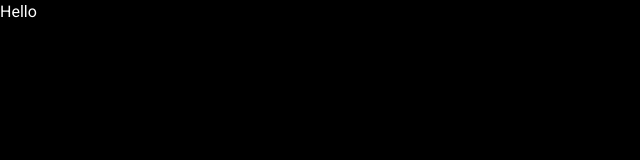
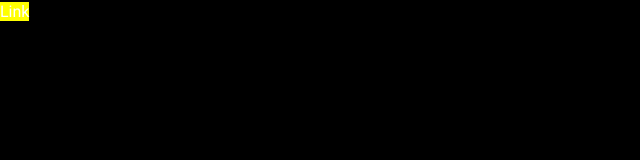
Before and after one commit to Mikhail1530/cards_project, a React (Vite) app: page / in a window 1280 px wide. Shown: the top 160 px of the page, without its empty margins (0-640 px from the left). Built offline with nearby package versions, Linux system fonts and the light colour scheme.

Commit message:
fix feature

```diff
--- a/src/App.tsx
+++ b/src/App.tsx
@@ -1,3 +1,11 @@
+import { Button } from '@/components/ui/button'
+
 export function App() {
-  return <div>Hello</div>
+  return (
+    <div>
+      <Button as={'a'} href={'http//localhost:5173/hello'} variant={'link'}>
+        Link
+      </Button>
+    </div>
+  )
 }
--- a/src/components/ui/button/button.module.scss
+++ b/src/components/ui/button/button.module.scss
@@ -1,3 +1,8 @@
+.button {
+  all: unset;
+  cursor: pointer;
+}
+
 .primary {
   background-color: red;
 }
--- a/src/components/ui/button/button.tsx
+++ b/src/components/ui/button/button.tsx
@@ -1,15 +1,20 @@
-import { ComponentPropsWithoutRef } from 'react'
+import { ComponentPropsWithoutRef, ElementType } from 'react'
 
 import s from './button.module.scss'
 
-export type ButtonProps = {
-  as: any
+export type ButtonProps<T extends ElementType = 'button'> = {
+  as?: T
   fullWidth?: boolean
   variant?: 'link' | 'primary' | 'secondary' | 'tertiary'
-} & ComponentPropsWithoutRef<'button'>
+} & ComponentPropsWithoutRef<T>
 
-export const Button = ({ className, fullWidth, variant = 'primary', ...rest }: ButtonProps) => {
+export const Button = <T extends ElementType = 'button'>(props: ButtonProps<T>) => {
+  const { as: Component = 'button', className, fullWidth, variant = 'primary', ...rest } = props
+
   return (
-    <button className={`${s[variant]} ${fullWidth ? s.fullWidth : ''} ${className}`} {...rest} />
+    <Component
+      className={`${s[variant]} ${s.button} ${fullWidth ? s.fullWidth : ''} ${className}`}
+      {...rest}
+    />
   )
 }
```
